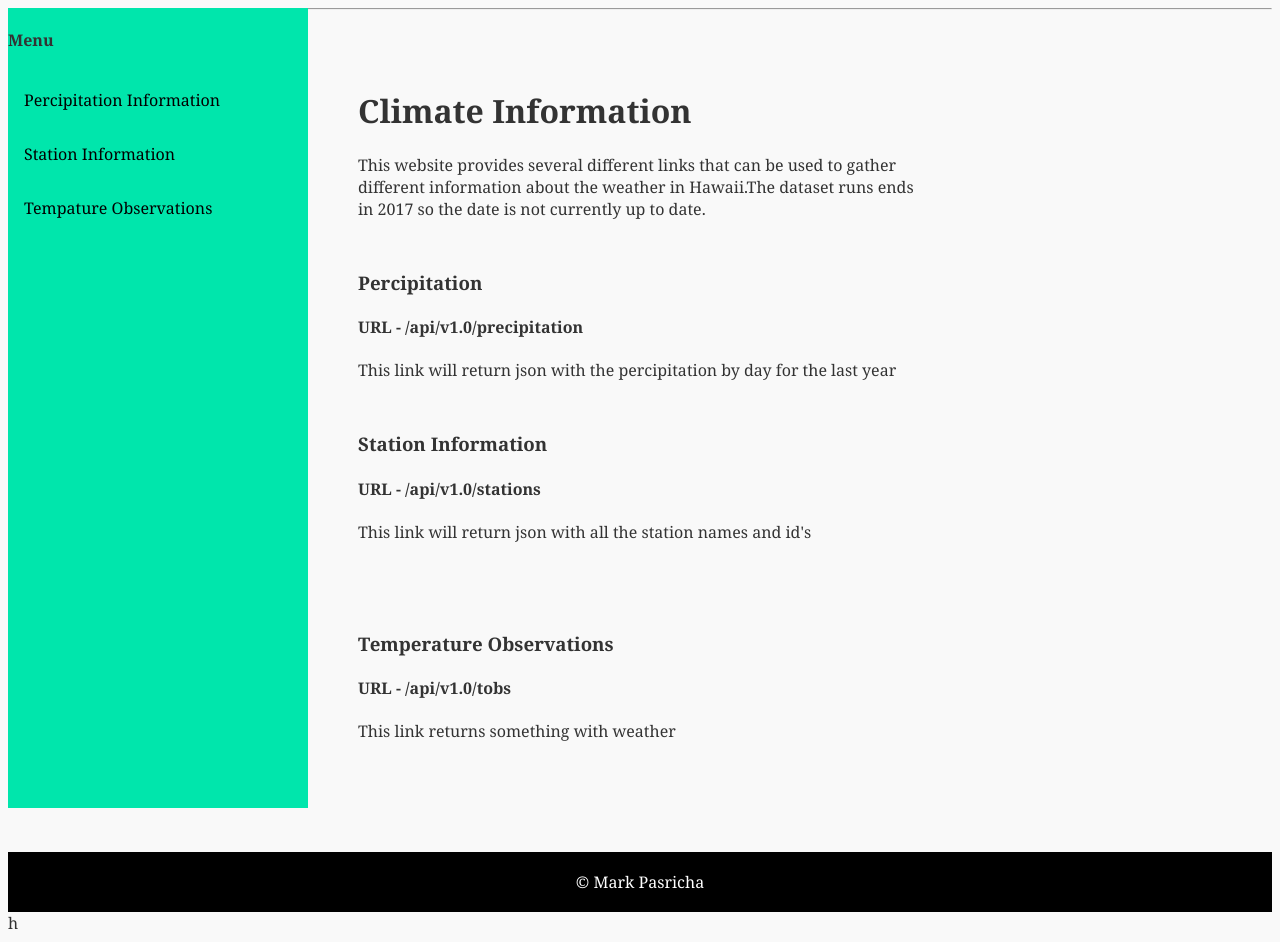
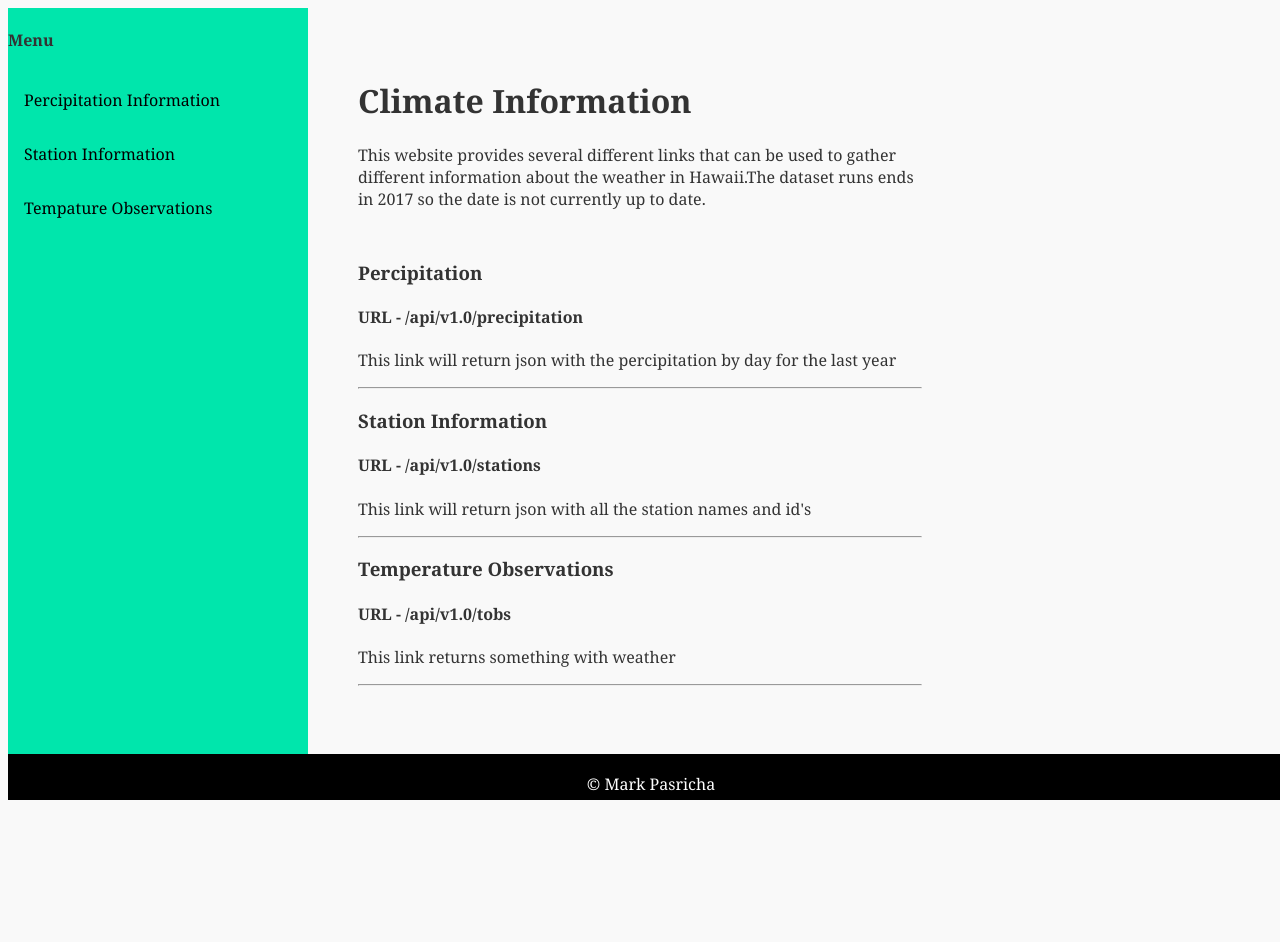
Before and after one commit to mpasricha1/sqlalchemy-challenge, a Flask app: page / in a window 1280 px wide. After the commit the page ends 800 px from the top, so only its background shows below. Run offline with Flask 2, Linux system fonts and the light colour scheme.

Commit message:
Made Changes

```diff
--- a/static/css/style.css
+++ b/static/css/style.css
@@ -3,6 +3,7 @@ body {
 	font-size: 16px;
 	color: #333333;
 	background-color: #F9F9F9;
+	overflow-x: hidden
 }
 
 header{
@@ -18,11 +19,14 @@ header{
  }
 
 footer {
-  margin-top:110px;
   text-align: center;
   padding: 3px;
   background-color: black;
   color: white;
+  position: absolute;
+  bottom: 0;
+  width: 100%;
+  height: 2.5rem;
 }
 
 .sidebar {
--- a/templates/base.html
+++ b/templates/base.html
@@ -1,3 +1,4 @@
+<!DOCTYPE html>
 <html lang="en">
 	<head>
 		{% if title %}
@@ -14,7 +15,6 @@
 			<a href=/api/v1.0/stations>Station Information</a>
 			<a href=/api/v1.0/tobs>Tempature Observations</a>
 		</div>
-		<hr>
 	</body>
 
 
--- a/templates/index.html
+++ b/templates/index.html
@@ -1,24 +1,28 @@
 {%extends "base.html" %}
 
 {% block content %}
-
 	<header>
 		<h1>Climate Information</h1>
 		<p>This website provides several different links that can be used to gather different information about the weather in Hawaii.The dataset runs ends in 2017 so the date is not currently up to date.</p>
 	</header>
 	<section>
+		<article>
 			<h3>Percipitation<h3>
 			<h4>URL - /api/v1.0/precipitation</h4>
 			<p>This link will return json with the percipitation by day for the last year</p>
-	</section>
-	<section>
+			<hr>
+		</article>
+		<article>
 			<h3>Station Information</h3>
 			<h4>URL - /api/v1.0/stations </h4>
 			<p>This link will return json with all the station names and id's</p>
-	</section> Mark Pasricha</h3>
-	<section>
+			<hr>
+		</article>
+		<article>
 			<h3>Temperature Observations</h3>
 			<h4>URL - /api/v1.0/tobs</h4>
 			<p>This link returns something with weather</p>
+			<hr>
+		</article>
 	</section>
 {% endblock %}
```
Lines whose indentation alone changed are shown as unchanged.
